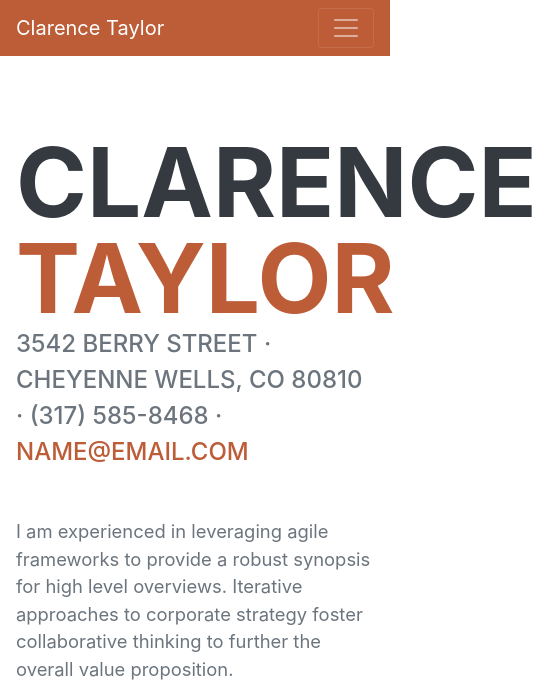
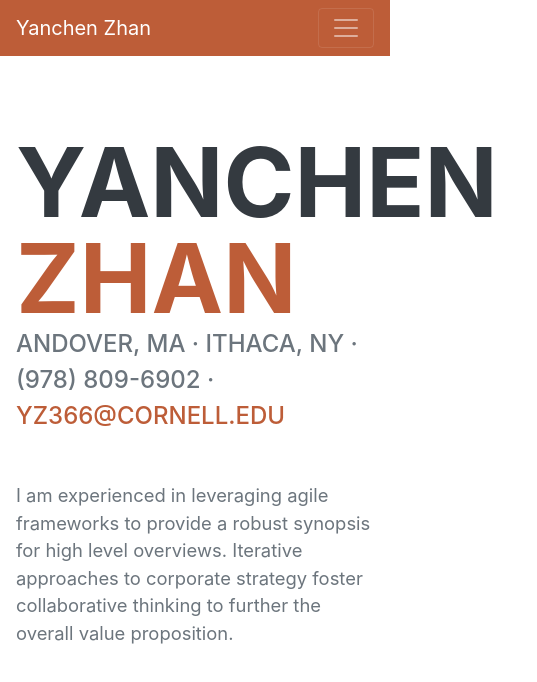
Before and after one commit to zhanyanchen8/zhanyanchen.github.io, a plain HTML site: page index.html in a window 390 px wide. Shown: the top 682 px of the page, 537 px wide, since content can reach past the window. Drawn offline with nearby package versions, Linux system fonts and the light colour scheme; a web font is replaced by a local one.

Commit message:
test about information

```diff
--- a/index.html
+++ b/index.html
@@ -19,7 +19,7 @@
         <!-- Navigation-->
         <nav class="navbar navbar-expand-lg navbar-dark bg-primary fixed-top" id="sideNav">
             <a class="navbar-brand js-scroll-trigger" href="#page-top">
-                <span class="d-block d-lg-none">Clarence Taylor</span>
+                <span class="d-block d-lg-none">Yanchen Zhan</span>
                 <span class="d-none d-lg-block"><img class="img-fluid img-profile rounded-circle mx-auto mb-2" src="assets/img/profile.jpg" alt="" /></span>
             </a>
             <button class="navbar-toggler" type="button" data-toggle="collapse" data-target="#navbarSupportedContent" aria-controls="navbarSupportedContent" aria-expanded="false" aria-label="Toggle navigation"><span class="navbar-toggler-icon"></span></button>
@@ -40,16 +40,16 @@
             <section class="resume-section" id="about">
                 <div class="resume-section-content">
                     <h1 class="mb-0">
-                        Clarence
-                        <span class="text-primary">Taylor</span>
+                        Yanchen
+                        <span class="text-primary">Zhan</span>
                     </h1>
                     <div class="subheading mb-5">
-                        3542 Berry Street · Cheyenne Wells, CO 80810 · (317) 585-8468 ·
-                        <a href="mailto:name@email.com">name@email.com</a>
+                        Andover, MA · Ithaca, NY · (978) 809-6902 ·
+                        <a href="mailto:yz366@cornell.edu">yz366@cornell.edu</a>
                     </div>
                     <p class="lead mb-5">I am experienced in leveraging agile frameworks to provide a robust synopsis for high level overviews. Iterative approaches to corporate strategy foster collaborative thinking to further the overall value proposition.</p>
                     <div class="social-icons">
-                        <a class="social-icon" href="#"><i class="fab fa-linkedin-in"></i></a>
+                        <a class="social-icon" href="https://www.linkedin.com/in/yanchen-zhan"><i class="fab fa-linkedin-in"></i></a>
                         <a class="social-icon" href="#"><i class="fab fa-github"></i></a>
                         <a class="social-icon" href="#"><i class="fab fa-twitter"></i></a>
                         <a class="social-icon" href="#"><i class="fab fa-facebook-f"></i></a>
```
